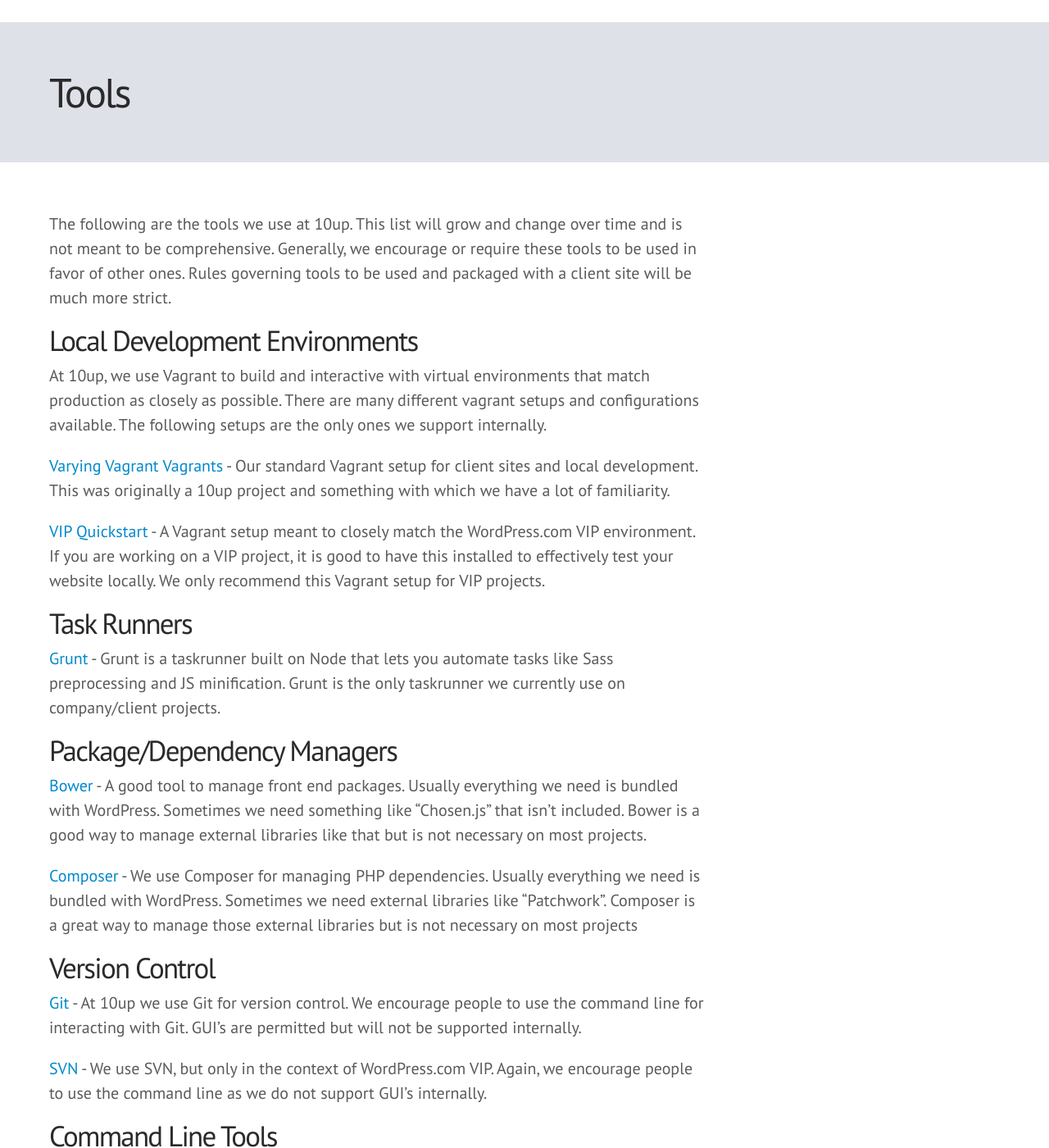
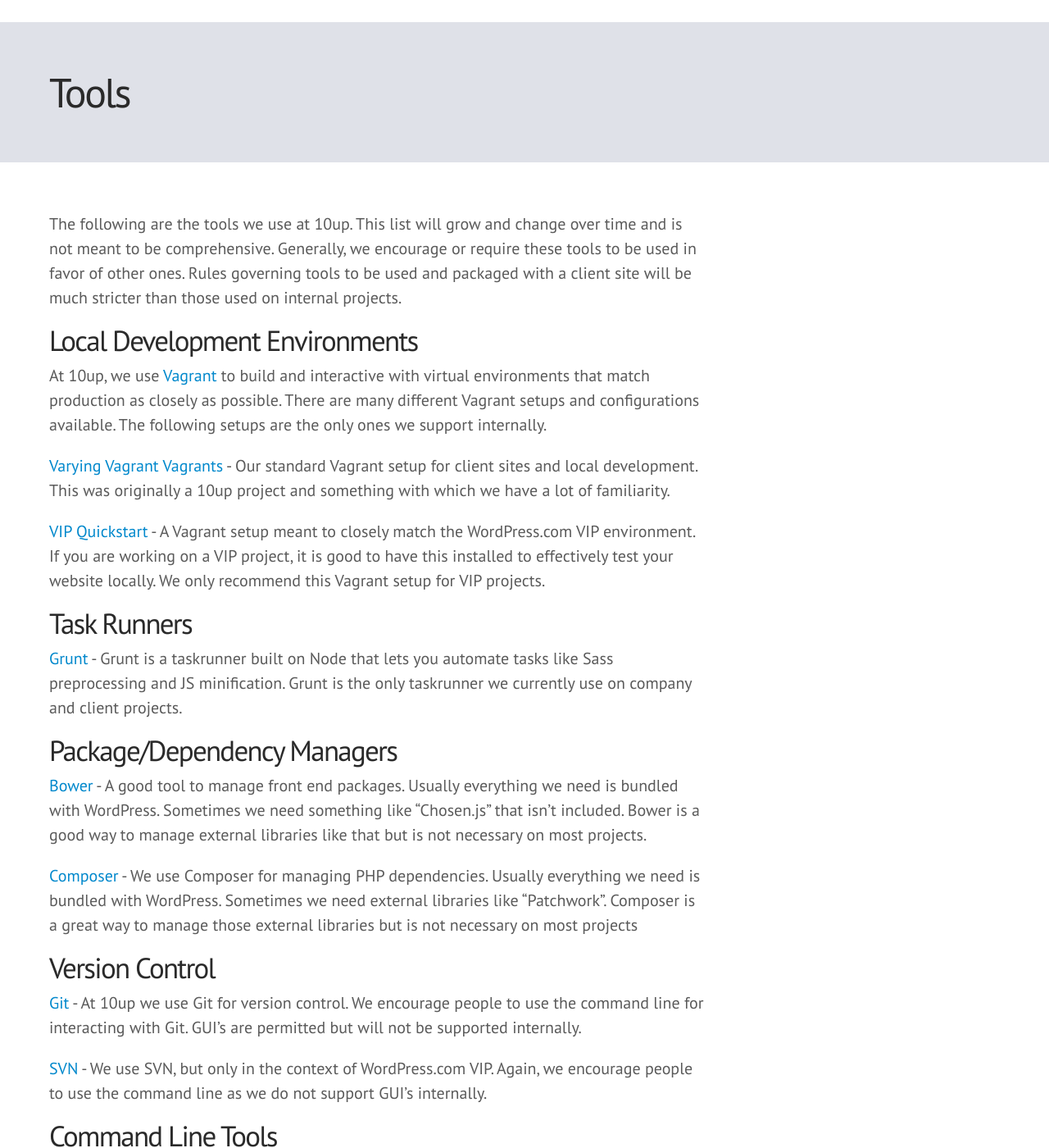
Before and after one commit to 10up/Engineering-Best-Practices, a Jekyll site: the page built from index.html, in a window 1280 px wide and 1400 px high, scrolled down 31184 px. Shown: the whole window at 82% size. Built offline with Jekyll 4.4.1, drawn with Linux system fonts in a browser that asks for light colours; some web fonts are replaced; Markdown is read by kramdown in place of the engine named in the settings; comment, search, counter and statistics services are not loaded.

Commit message:
Tools language

```diff
--- a/_includes/markdown/Tools.md
+++ b/_includes/markdown/Tools.md
@@ -1,8 +1,8 @@
-The following are the tools we use at 10up. This list will grow and change over time and is not meant to be comprehensive. Generally, we encourage or require these tools to be used in favor of other ones. Rules governing tools to be used and packaged with a client site will be much more strict.
+The following are the tools we use at 10up. This list will grow and change over time and is not meant to be comprehensive. Generally, we encourage or require these tools to be used in favor of other ones. Rules governing tools to be used and packaged with a client site will be much stricter than those used on internal projects.
 
 <h3 id="local-development">Local Development Environments</h3>
 
-At 10up, we use Vagrant to build and interactive with virtual environments that match production as closely as possible. There are many different vagrant setups and configurations available. The following setups are the only ones we support internally.
+At 10up, we use [Vagrant](https://www.vagrantup.com/) to build and interactive with virtual environments that match production as closely as possible. There are many different Vagrant setups and configurations available. The following setups are the only ones we support internally.
 
 [Varying Vagrant Vagrants](https://github.com/Varying-Vagrant-Vagrants/VVV) - Our standard Vagrant setup for client sites and local development. This was originally a 10up project and something with which we have a lot of familiarity.
 
@@ -10,7 +10,7 @@
 
 <h3 id="task-runners">Task Runners</h3>
 
-[Grunt](http://gruntjs.com/) - Grunt is a taskrunner built on Node that lets you automate tasks like Sass preprocessing and JS minification. Grunt is the only taskrunner we currently use on company/client projects.
+[Grunt](http://gruntjs.com/) - Grunt is a taskrunner built on Node that lets you automate tasks like Sass preprocessing and JS minification. Grunt is the only taskrunner we currently use on company and client projects.
 
 <h3 id="package-managers">Package/Dependency Managers</h3>
 
```
